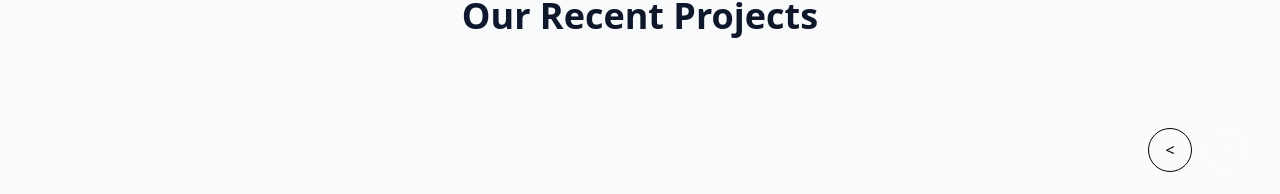
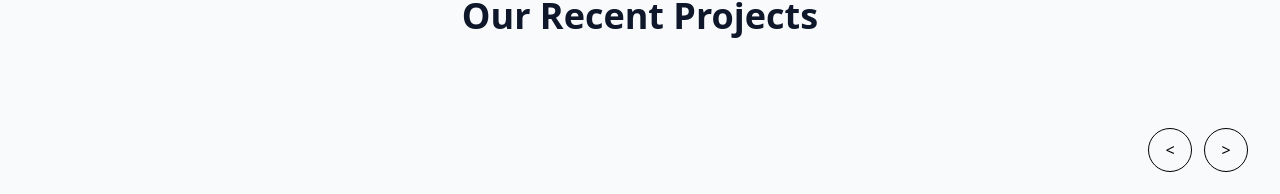
Before and after one commit to FreemanWisdom/PENNYHYDRO, a Next.js app in the folder pennhydro/: page / in a window 1280 px wide. Shown: the part 2719-2913 px from the top of the page. Built offline with nearby package versions, Linux system fonts and the light colour scheme; a web font is replaced by a local one.

Commit message:
Optimized images across all pages for faster loading

```diff
--- a/pennhydro/components/ProjectsGrid.tsx
+++ b/pennhydro/components/ProjectsGrid.tsx
@@ -64,7 +64,7 @@ export default function ProjectsGrid() {
         centered
       />
       <div className="relative">
-        <div className="flex justify-end gap-3 mb-6">
+        <div className="flex justify-end text-black gap-3 mb-6">
           <button
             type="button"
             onClick={() => scrollProjects("left")}
@@ -76,7 +76,7 @@ export default function ProjectsGrid() {
           <button
             type="button"
             onClick={() => scrollProjects("right")}
-            className="h-11 w-11 rounded-full border border-brand-dark bg-brand-dark text-white transition-all duration-300 hover:-translate-y-0.5 hover:border-brand-primary hover:bg-brand-primary hover:shadow-lg"
+            className="h-11 w-11 rounded-full border border-brand-dark bg-brand-dark text-black transition-all duration-300 hover:-translate-y-0.5 hover:border-brand-primary hover:bg-brand-primary hover:shadow-lg"
             aria-label="Scroll projects right"
           >
             <span aria-hidden="true">&gt;</span>
```
